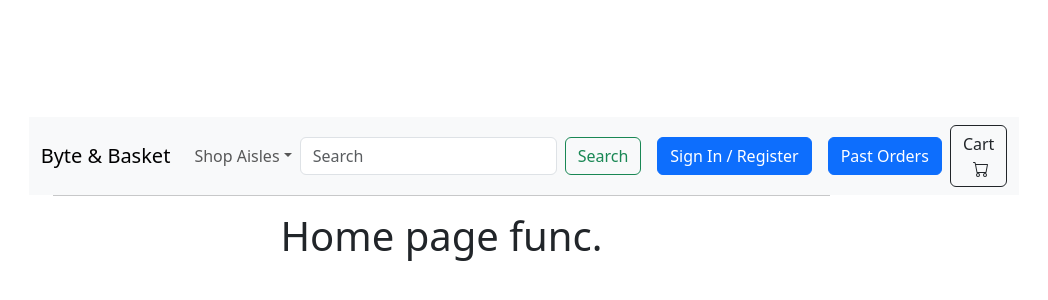
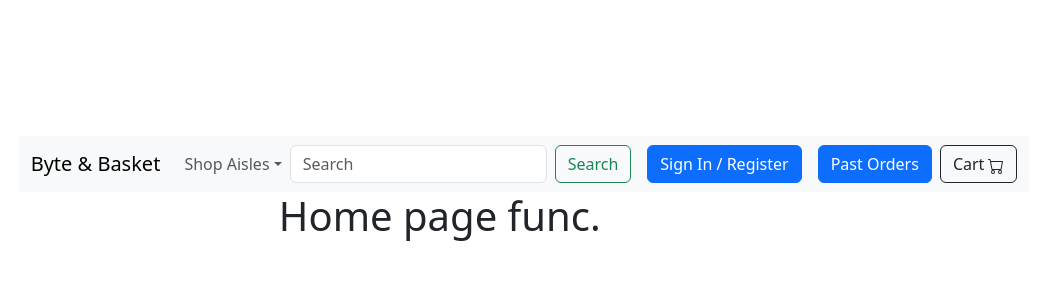
Before and after one commit to OhenhenE/grocery-store, a React (Vite) app in the folder react/: page / in a window 1280 px wide. Shown: the part 208-508 px from the top of the page, without its empty margins (116-1164 px from the left). Built offline with nearby package versions, Linux system fonts and the light colour scheme.

Commit message:
react setup

```diff
--- a/react/src/App.jsx
+++ b/react/src/App.jsx
@@ -1,5 +1,4 @@
 import { useState } from "react";
-
 import "./App.css";
 import RequireAuth from "./components/RequireAuth";
 import { BrowserRouter as Router, Route, Routes, Link } from "react-router-dom";
@@ -8,16 +7,17 @@ import Home from "./components/Home";
 import LoginForm from "./components/LoginForm";
 import CartPage from "./components/CartPage";
 import Register from "./components/Register";
-
+import Search from "./components/Search";
 function App() {
   const [count, setCount] = useState(0);
 
   return (
-    <>
     <Router>
+      <AuthProvider>
+        <header>
           <nav className="navbar navbar-expand-lg bg-body-tertiary">
             <div className="container-fluid">
-            <a className="navbar-brand" href="#">
+              <a className="navbar-brand" href="/">
                 Byte & Basket
               </a>
               <button
@@ -31,10 +31,7 @@ function App() {
               >
                 <span className="navbar-toggler-icon"></span>
               </button>
-            <div
-              className="collapse navbar-collapse"
-              id="navbarSupportedContent"
-            >
+              <div className="collapse navbar-collapse" id="navbarSupportedContent">
                 <ul className="navbar-nav me-auto mb-2 mb-lg-0">
                   <li className="nav-item dropdown">
                     <a
@@ -47,70 +44,26 @@ function App() {
                       Shop Aisles
                     </a>
                     <ul className="dropdown-menu">
-                    <li>
-                      <a className="dropdown-item" href="#">
-                        Dairy
-                      </a>
-                    </li>
-                    <li>
-                      <hr className="dropdown-divider" />
-                    </li>
-                    <li>
-                      <a className="dropdown-item" href="#">
-                        Poultry
-                      </a>
-                    </li>
-                    <li>
-                      <hr className="dropdown-divider" />
-                    </li>
-                    <li>
-                      <a className="dropdown-item" href="#">
-                        Seafood
-                      </a>
-                    </li>
-                    <li>
-                      <hr className="dropdown-divider" />
-                    </li>
-                    <li>
-                      <a className="dropdown-item" href="#">
-                        Bakery
-                      </a>
-                    </li>
-                    <li>
-                      <hr className="dropdown-divider" />
-                    </li>
-                    <li>
-                      <a className="dropdown-item" href="#">
-                        Meat
-                      </a>
-                    </li>
+                      <li><a className="dropdown-item" href="#">Dairy</a></li>
+                      <li><hr className="dropdown-divider" /></li>
+                      <li><a className="dropdown-item" href="#">Poultry</a></li>
+                      <li><hr className="dropdown-divider" /></li>
+                      <li><a className="dropdown-item" href="#">Seafood</a></li>
+                      <li><hr className="dropdown-divider" /></li>
+                      <li><a className="dropdown-item" href="#">Bakery</a></li>
+                      <li><hr className="dropdown-divider" /></li>
+                      <li><a className="dropdown-item" href="#">Meat</a></li>
                     </ul>
                   </li>
                 </ul>
                 <form className="d-flex" role="search">
-                <input
-                  className="form-control me-2"
-                  type="search"
-                  placeholder="Search"
-                  aria-label="Search"
-                />
-                <button className="btn btn-outline-success" type="submit">
-                  Search
-                </button>
+                  <input className="form-control me-2" type="search" placeholder="Search" aria-label="Search" />
+                  <button className="btn btn-outline-success" type="submit">Search</button>
                 </form>
-              <button className="btn btn-primary ms-3">
-                <Link className="nav-link" to="/Login">
-                  Sign In / Register
-                </Link>
-              </button>
-              <button className="btn btn-primary ms-3">
-                <Link className="nav-link" to="/">
-                  Past Orders
-                </Link>
-              </button>
-              <button className="btn btn-outline-dark ms-2">
+                <Link to="/Login" className="btn btn-primary ms-3">Sign In / Register</Link>
+                <Link to="/" className="btn btn-primary ms-3">Past Orders</Link>
+                <Link to="/CartPage" className="btn btn-outline-dark ms-2">
                   Cart
-                <Link className="nav-link" to="/CartPage">
                   <svg
                     xmlns="http://www.w3.org/2000/svg"
                     width="16"
@@ -122,34 +75,29 @@ function App() {
                     <path d="M0 1.5A.5.5 0 0 1 .5 1H2a.5.5 0 0 1 .485.379L2.89 3H14.5a.5.5 0 0 1 .491.592l-1.5 8A.5.5 0 0 1 13 12H4a.5.5 0 0 1-.491-.408L2.01 3.607 1.61 2H.5a.5.5 0 0 1-.5-.5M3.102 4l1.313 7h8.17l1.313-7zM5 12a2 2 0 1 0 0 4 2 2 0 0 0 0-4m7 0a2 2 0 1 0 0 4 2 2 0 0 0 0-4m-7 1a1 1 0 1 1 0 2 1 1 0 0 1 0-2m7 0a1 1 0 1 1 0 2 1 1 0 0 1 0-2" />
                   </svg>
                 </Link>
-              </button>
               </div>
             </div>
           </nav>
+        </header>
 
         <main role="main" className="col-md-9 ml-sm-auto col-lg-10 px-md-4">
           <div className="container-fluid">
             <div className="row">
-              {/* <Featured data={XXX} /> */}
-              <hr />
-              <AuthProvider>
               <Routes>
-                  {/* <Route exact path="/" element={<Home data={data} handleDelete={handleDelete} page={page} setPage={setPage} />} /> */}
+                <Route path="/" element={<Home />} />
+                <Route path="/Login" element={<LoginForm />} />
+                <Route path="/Register" element={<Register />} />
+                <Route path="/CartPage" element={<CartPage />} />
                 <Route
                   path="/add"
                   element={<RequireAuth>{/* <AddSock /> */}</RequireAuth>}
                 />
-                  <Route path="/" element={<Home />} />
-                  <Route path="/Login" element={<LoginForm />} />
-                  <Route path="/Register" element={<Register />} />
-                  <Route path="/CartPage" element={<CartPage />} />
               </Routes>
-              </AuthProvider>
             </div>
           </div>
         </main>
+      </AuthProvider>
     </Router>
-    </>
   );
 }
 
--- /dev/null
+++ b/react/src/components/Search.jsx
@@ -0,0 +1,27 @@
+
+const Search = (props) => {
+    const [searchTerm, setSearchTerm] = useState('');
+
+    const handleSubmit = (e) => {
+        e.preventDefault();
+        fetch(`${import.meta.env.VITE_SOCKS_API_URL}/search`, {
+            method: "POST",
+            body: JSON.stringify({ searchTerm }),
+            headers: {
+                "Content-Type": "application/json",
+            },
+        })
+            .then((response) => response.json())
+            .then((data) => {
+                // Handle the response data
+                props.setData(data);
+                console.log(data);
+            })
+            .catch((error) => {
+                // Handle any errors
+                console.error(error);
+            });
+    };
+}
+
+export default Search;
```
Lines whose indentation alone changed are shown as unchanged.
